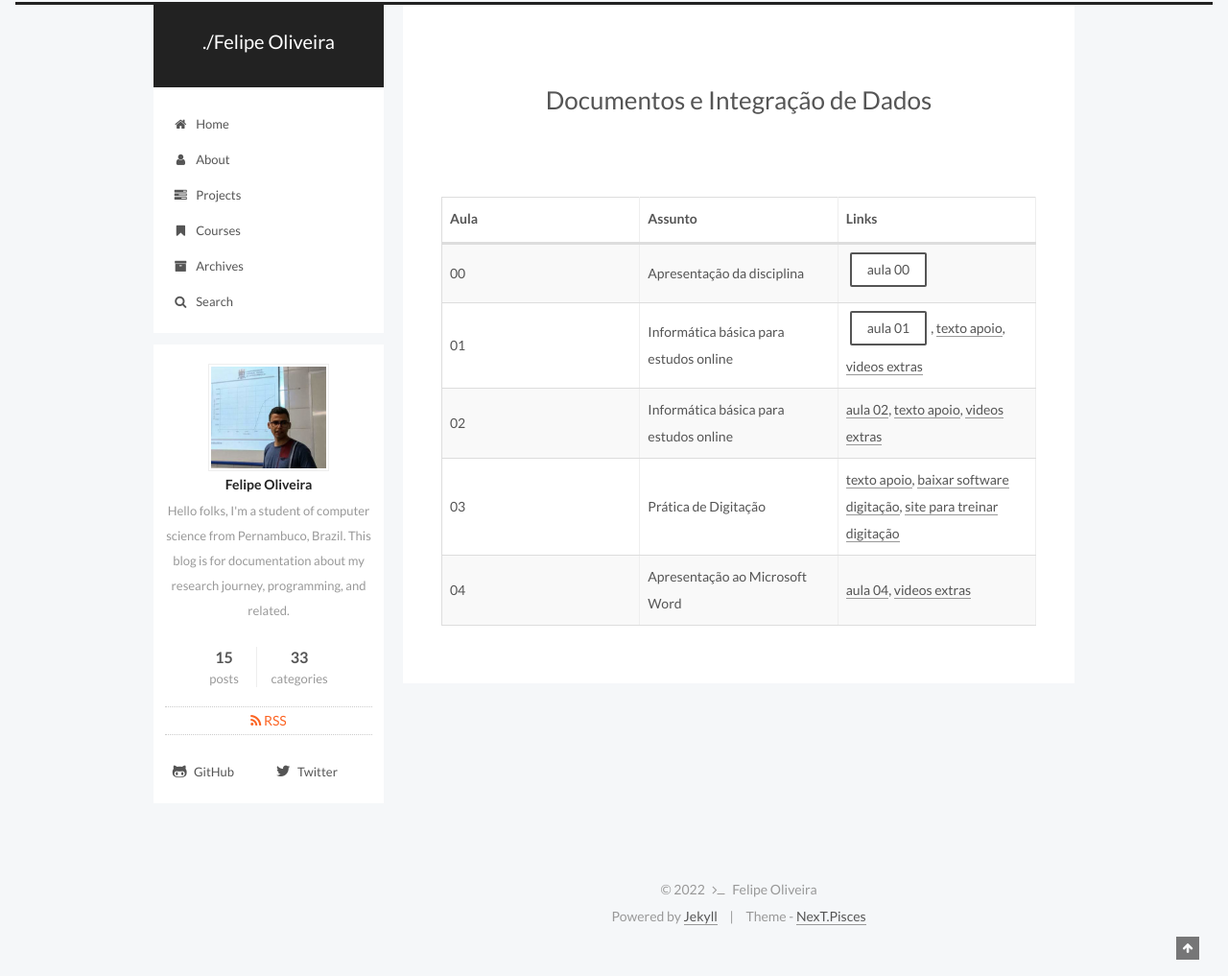
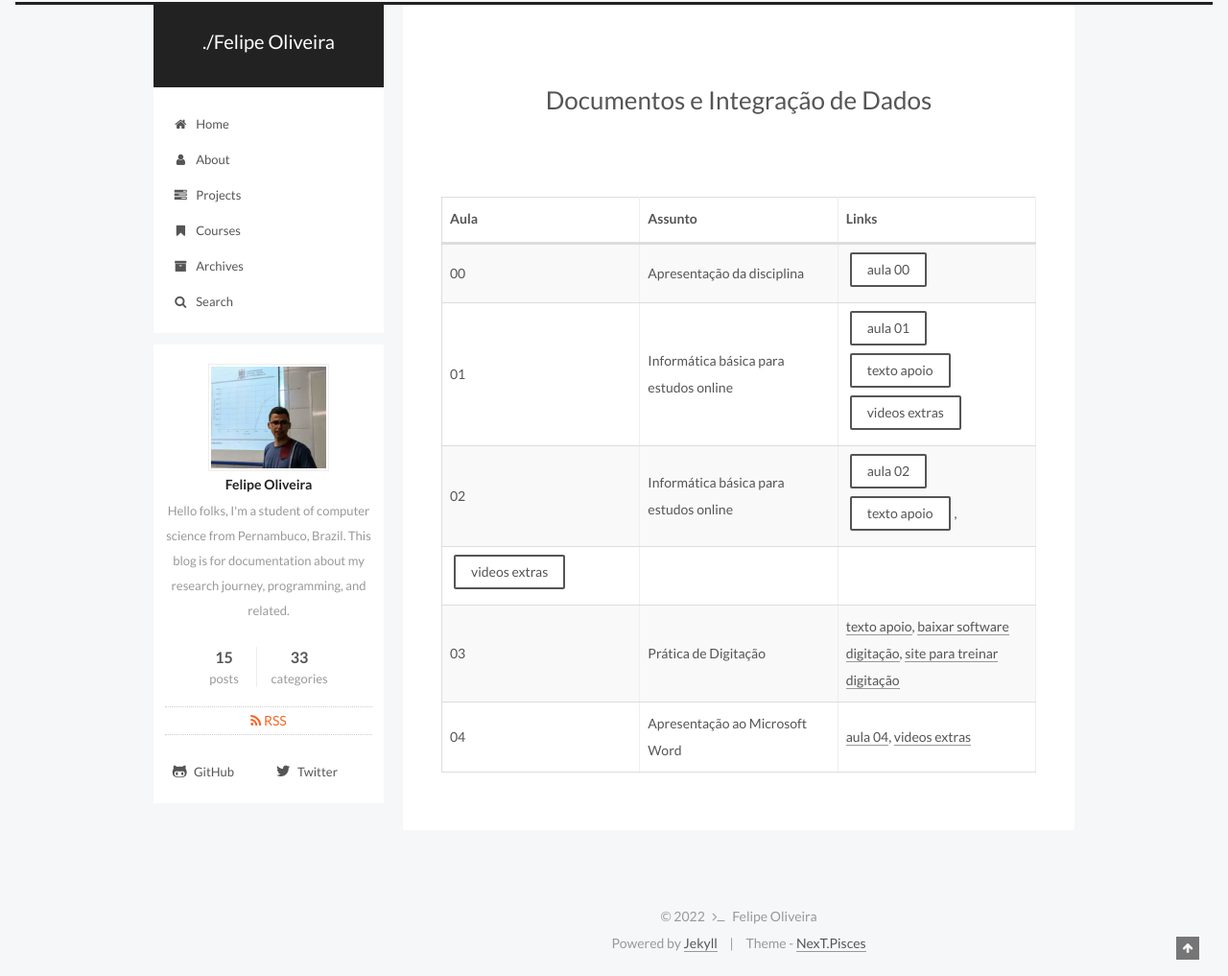
Before and after one commit to fdoliv/fdoliv.github.io, a Jekyll site: the page built from courses/did/index.md, in a window 1280 px wide. Shown: the whole page at 96% size. Built offline with Jekyll 4.4.1, drawn with Linux system fonts in a browser that asks for light colours.

Commit message:
atualização de links

```diff
--- a/courses/did/index.md
+++ b/courses/did/index.md
@@ -13,7 +13,8 @@ excerpt: Disciplina Documentos e integração de Dados da Escola Técnica Estadu
 | Aula | Assunto | Links |
 | --- | ------- | --- |
 | 00 | Apresentação da disciplina |  <a href="{{ site.url }}/assets/arquivos/per/aula00-did.pdf" target="blank" class="btn">aula 00</a> |
-| 01 | Informática básica para estudos online | <a href="{{ site.url }}/assets/arquivos/per/aula01-did.pdf" target="blank" class="btn">aula 01</a>, [texto apoio]({{ site.url }}/assets/arquivos/did/texto01.pdf){:target="_blank"}, [videos extras](https://youtube.com/playlist?list=PLsJGhs3ZmfHL784xroiEzsSYDBdrtXKtP){:target="_blank"} |
-| 02 | Informática básica para estudos online | [aula 02]({{ site.url }}/assets/arquivos/did/aula02.pdf){:target="_blank"}, [texto apoio]({{ site.url }}/assets/arquivos/did/texto02.pdf){:target="_blank"}, [videos extras](https://youtube.com/playlist?list=PLsJGhs3ZmfHK_TzWAai30WKCh0B7s9NGT){:target="_blank"} |
+| 01 | Informática básica para estudos online | <a href="{{ site.url }}/assets/arquivos/per/aula01-did.pdf" target="blank" class="btn">aula 01</a> <a href="{{ site.url }}/assets/arquivos/per/texto01.pdf" target="blank" class="btn">texto apoio</a> <a href="https://youtube.com/playlist?list=PLsJGhs3ZmfHL784xroiEzsSYDBdrtXKtP" target="blank" class="btn">videos extras</a> |
+| 02 | Informática básica para estudos online | <a href="{{ site.url }}/assets/arquivos/per/aula02-did.pdf" target="blank" class="btn">aula 02</a> <a href="{{ site.url }}/assets/arquivos/per/texto02.pdf" target="blank" class="btn">texto apoio</a>,
+<a href="https://youtube.com/playlist?list=PLsJGhs3ZmfHK_TzWAai30WKCh0B7s9NGT" target="blank" class="btn">videos extras</a> |
 | 03 | Prática de Digitação | [texto apoio](https://www.soportugues.com.br/secoes/dicas/digitar/){:target="_blank"}, [baixar software digitação](https://rapidtyping.com/en/downloads/typing-tutor/ver-5/RapidTyping_Setup_5.4_x32.exe), [site para treinar digitação](https://www.typingclub.com/digitacao) |
 | 04 | Apresentação ao Microsoft Word | [aula 04]({{ site.url }}/assets/arquivos/did/aula04.pdf){:target="_blank"}, [videos extras](https://youtube.com/playlist?list=PLsJGhs3ZmfHIPnmWa_39ZjeM4YFS2LGcY){:target="_blank"} |
```
